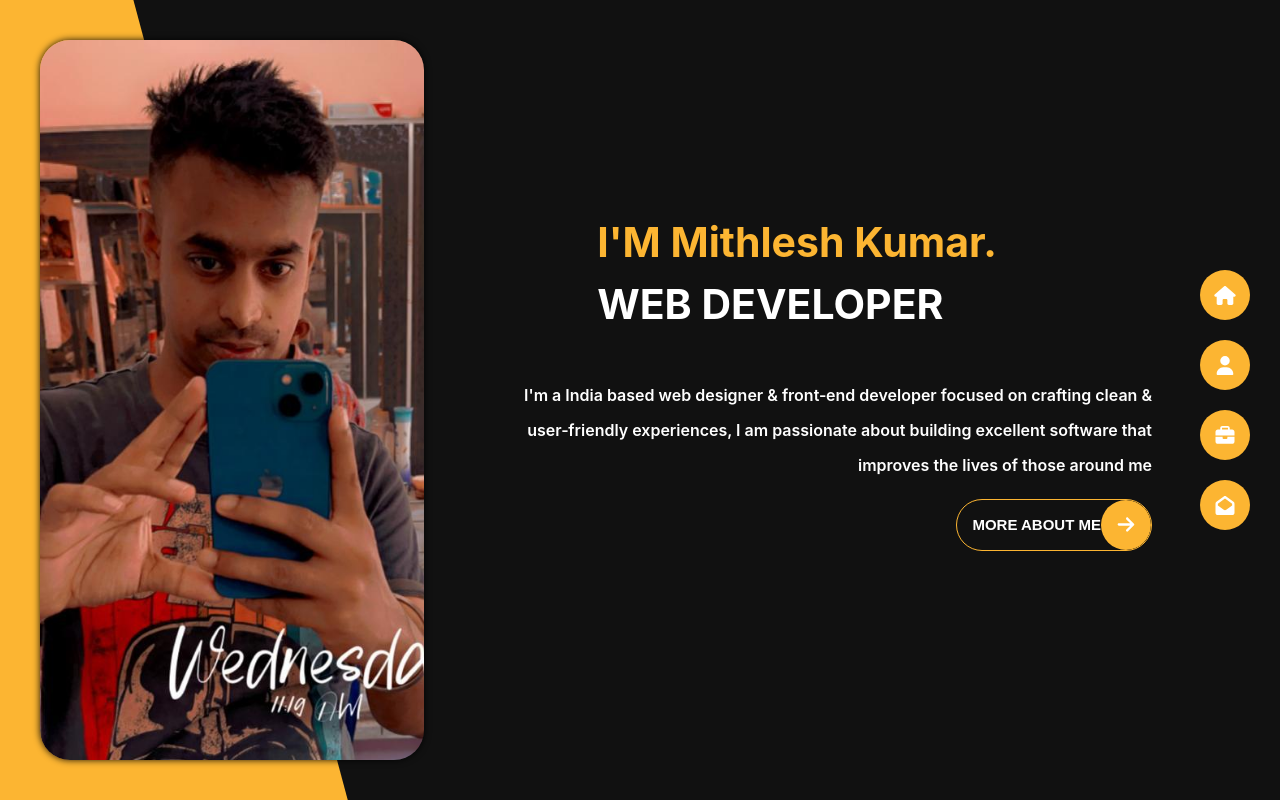
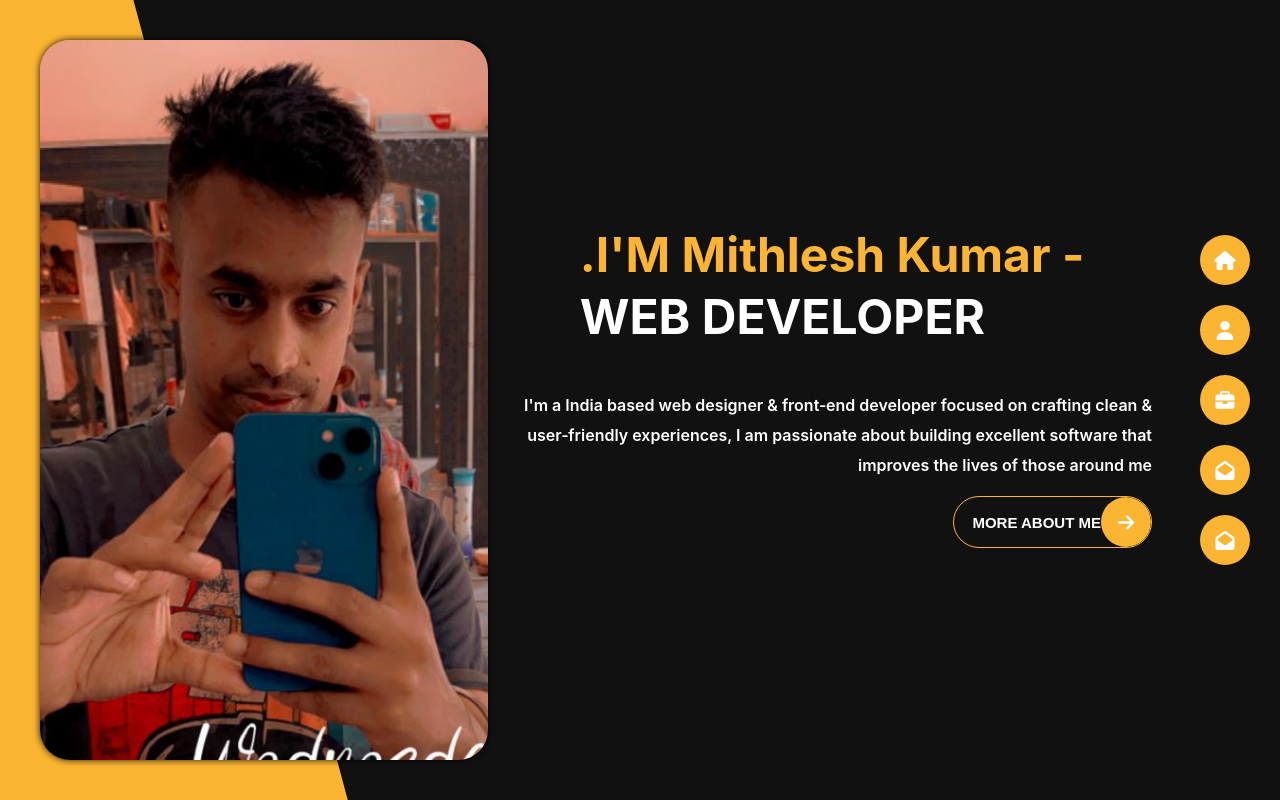
Before and after one commit to Mithi-code/react-portfolio, a React (Create React App) app: page / in a window 1280 px wide. Built offline with nearby package versions, Linux system fonts and the light colour scheme.

Commit message:
home page

```diff
--- a/src/component/Header.js
+++ b/src/component/Header.js
@@ -23,6 +23,10 @@ const Header = () => {
         <h2>Home</h2>
           <FontAwesomeIcon icon={faEnvelopeOpen} className="icon" />
         </li>
+        <li className="icon-box">
+        <h2>Home</h2>
+          <FontAwesomeIcon icon={faEnvelopeOpen} className="icon" />
+        </li>
       </ul>
     </div>
   );
--- a/src/pages/Home.js
+++ b/src/pages/Home.js
@@ -13,7 +13,7 @@ const Home = () => {
         <div className="details">
           <img src={img} alt="" />
           <h1 className="title">
-            I'M Mithlesh Kumar. <br /> <span>WEB DEVELOPER</span>
+            .I'M Mithlesh Kumar - <br /> <span>WEB DEVELOPER</span>
           </h1>
           <p className="title_p">
             I'm a India based web designer & front‑end developer focused on
--- a/src/pages/home.css
+++ b/src/pages/home.css
@@ -21,7 +21,7 @@
   background-position: top;
   object-fit: contain;
   position: relative;
-  width: 30%;
+  width: 35%;
   height: calc(100vh - 80px);
   z-index: 11;
   border-radius: 30px;
@@ -31,14 +31,14 @@
 }
 
 .details {
-  width: 30%;
+  width: 40%;
   display: flex;
   justify-content: center;
   align-items: center;
   flex-direction: column;
   position: absolute;
   right: 10%;
-  top: 23%;
+  top: 24%;
 }
 
 .details img {
@@ -49,18 +49,16 @@
   color: #fff;
   font-size: 16px;
   font-weight: 600;
-  margin: 15px 0 28px;
-  line-height: 35px;
+  margin: 10px 0 28px;
+  line-height: 30px;
   text-align: right;
 }
 
 .title {
   color: #fcb532;
-  font-size: 41px;
+  font-size: 3rem;
   line-height: 62px;
   font-weight: 700;
-  position: relative;
-  padding-right: 70px;
 }
 
 .title span {
@@ -85,7 +83,7 @@
   right: 0;
   bottom: -40px;
   z-index: 1;
-  padding: 0 0 0 15px;
+  padding: 0 0 0 18px;
   font-size: 15px;
   font-weight: 600;
   color: #fff;
```
